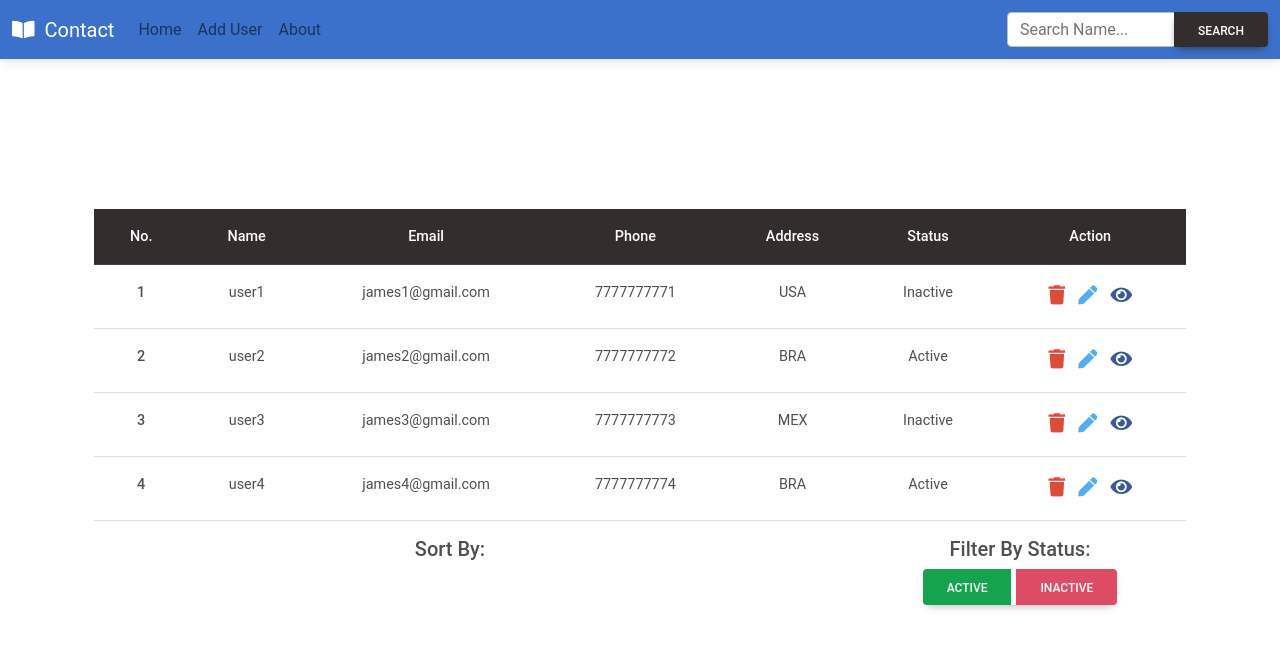
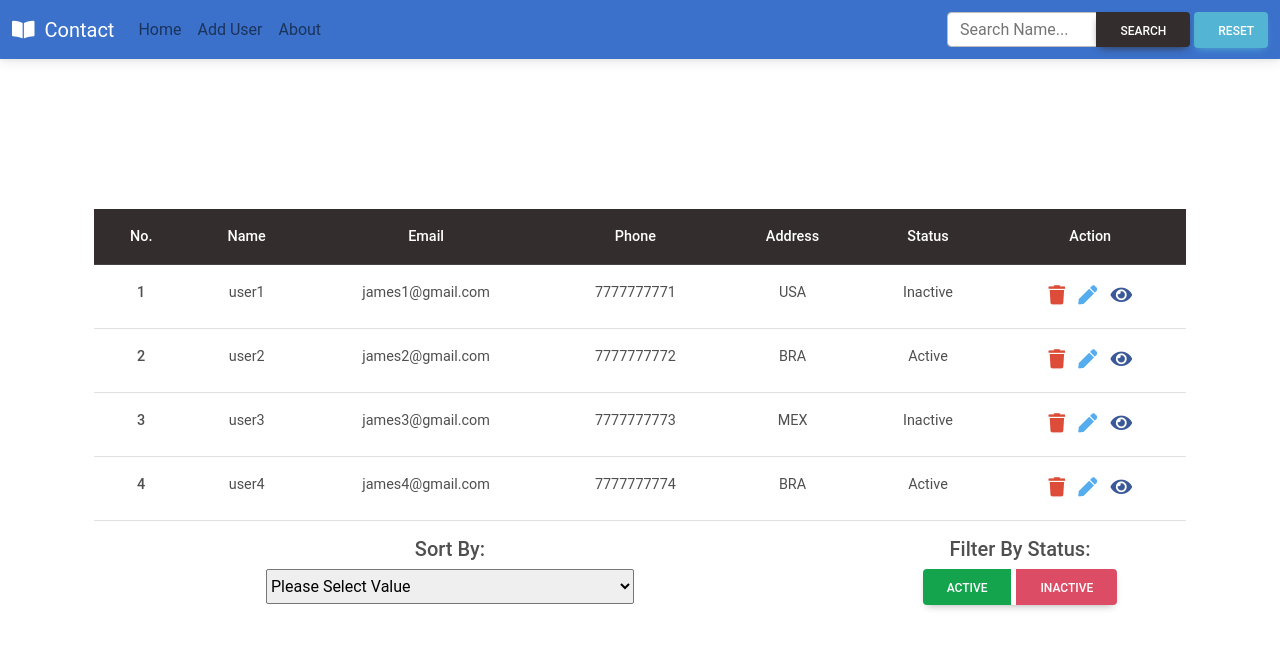
Before and after one commit to manoelduran/Redux-Saga-Crud, a React (Create React App) app: page / in a window 1280 px wide. Shown: the top 648 px of the page. Built offline with nearby package versions, Linux system fonts and the light colour scheme; data requests are answered from the project's data file.

Commit message:
added sort with redux

```diff
--- a/src/components/Header.js
+++ b/src/components/Header.js
@@ -12,7 +12,7 @@ import {
     MDBCollapse,
     MDBBtn,
 } from 'mdb-react-ui-kit';
-import { searchUserStart } from '../redux/actions';
+import { loadUsersStart, searchUserStart } from '../redux/actions';
 
 
 const Header = () => {
@@ -70,7 +70,9 @@ const Header = () => {
                                 value={name}
                                 onChange={(event) => setName(event.target.value)} />
                             <MDBBtn color='dark' type="submit">Search</MDBBtn>
+
                         </form>
+                        <MDBBtn color='info' style={{marginLeft: "4px"}} onClick={() => dispatch(loadUsersStart())}>Reset</MDBBtn>
                     </MDBCollapse>
                 </MDBContainer>
             </MDBNavbar>
--- a/src/pages/Home.js
+++ b/src/pages/Home.js
@@ -1,6 +1,6 @@
-import React, { useEffect } from 'react';
+import React, { useCallback, useEffect, useState } from 'react';
 import { useDispatch, useSelector } from 'react-redux';
-import { deleteUserStart, filterUserStart, loadUsersStart } from '../redux/actions';
+import { deleteUserStart, filterUserStart, loadUsersStart, sortUserStart } from '../redux/actions';
 import {
     MDBTable,
     MDBTableHead,
@@ -20,7 +20,24 @@ import { toast } from 'react-toastify';
 const Home = () => {
     const dispatch = useDispatch();
     const { users, loading, error } = useSelector((state) => state.data);
+    const [sortValue, setSortValue] = useState("");
     const navigate = useNavigate();
+    const sortOption = ["Name", "Email", "Phone", "Address", "Status"];
+    const onSortChange = useCallback((event) => {
+        event.preventDefault();
+        let sortValue = event.target.value.toLowerCase()
+            .split(" ")
+            .map((sort) => sort.charAt(0).toUpperCase() + sort.substring(1))
+            .join(" ");
+        console.log('sortValue', sortValue)
+        if(sortOption.includes(sortValue)){
+            setSortValue(event.target.value);
+            dispatch(sortUserStart(event.target.value))
+        } else {
+            dispatch(loadUsersStart());
+            setSortValue("");
+        }
+    }, [dispatch]);
     const onFilterChange = (value) => {
         dispatch(filterUserStart(value));
     };
@@ -122,12 +139,21 @@ const Home = () => {
             <MDBRow>
                 <MDBCol size="8">
                     <h5>Sort By:</h5>
+                    <select style={{ width: "50%", borderRadius: "2px", height: "35px" }}
+                        value={sortValue}
+                        onChange={onSortChange}
+                    >
+                        <option>Please Select Value</option>
+                        {sortOption.map((item, index) => (
+                            <option key={index} value={item.toLowerCase()}>{item}</option>
+                        ))}
+                    </select>
                 </MDBCol>
                 <MDBCol size="4">
                     <h5>Filter By Status:</h5>
                     <MDBBtnGroup>
                         <MDBBtn color='success' onClick={() => onFilterChange("Active")}>Active</MDBBtn>
-                        <MDBBtn color='danger' onClick={() => onFilterChange("Inactive")} style={{marginLeft: '5px'}}>Inactive</MDBBtn>
+                        <MDBBtn color='danger' onClick={() => onFilterChange("Inactive")} style={{ marginLeft: '5px' }}>Inactive</MDBBtn>
                     </MDBBtnGroup>
                 </MDBCol>
             </MDBRow>
```
